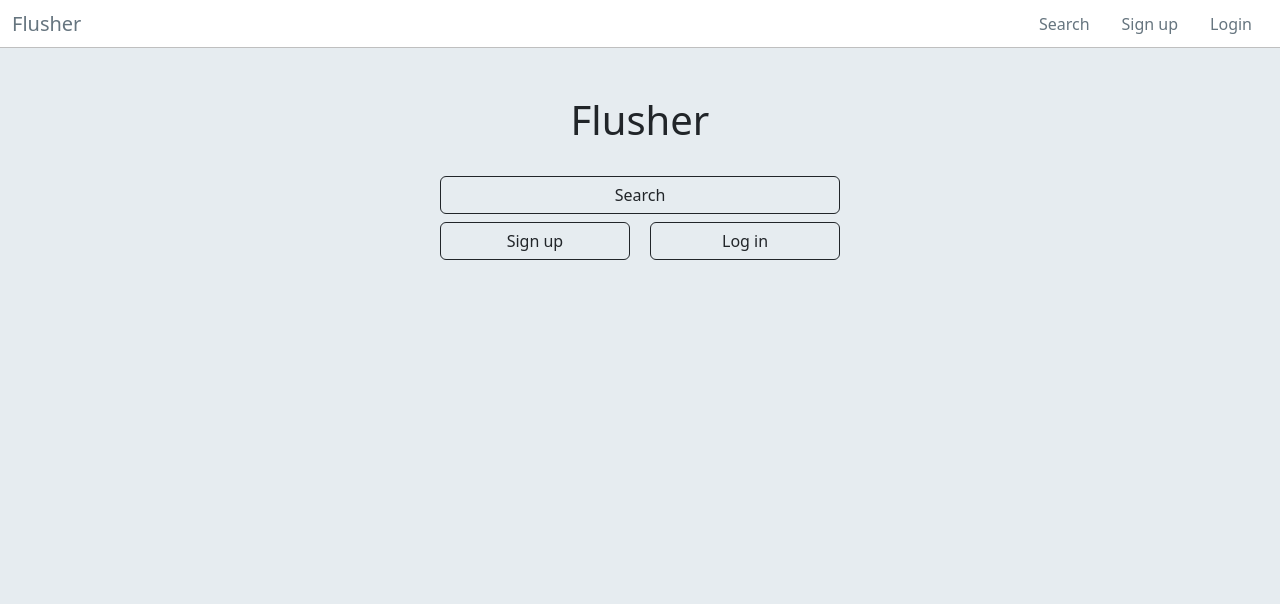
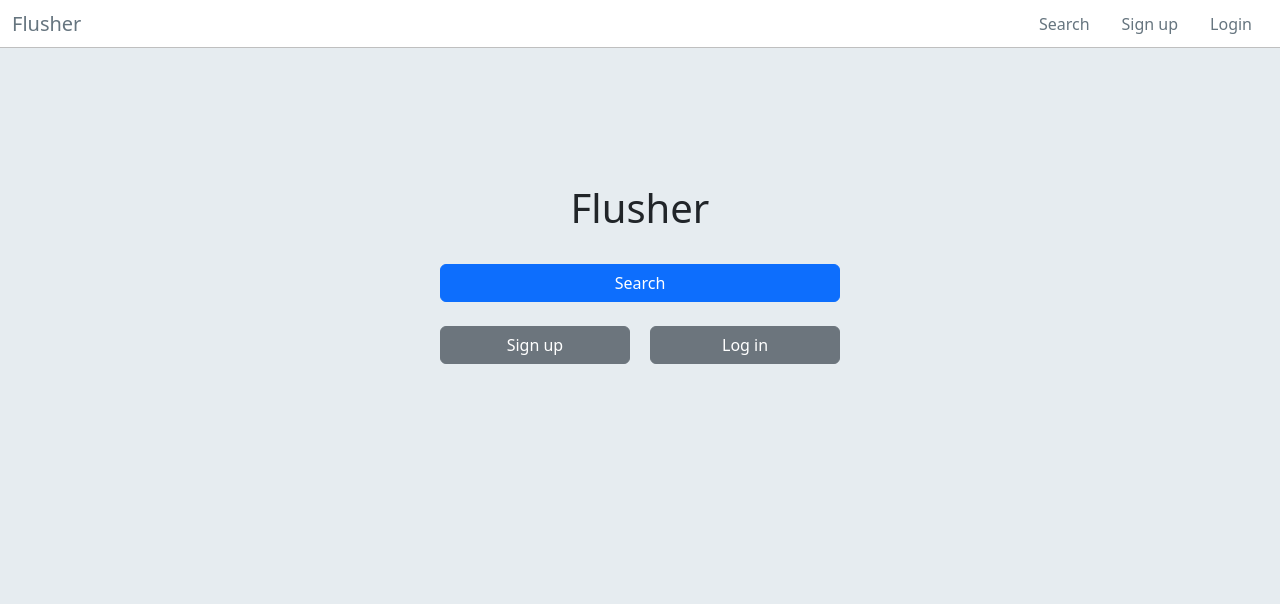
Before and after one commit to mshirk2/capstone-1, a Flask app: page / in a window 1280 px wide. Shown: the top 604 px of the page. Run offline with Flask 2, Linux system fonts and the light colour scheme; some libraries are stand-ins or nearby versions.

Commit message:
update login, signin, landing pages; have save search button redirect if not logged in

```diff
--- a/templates/base.html
+++ b/templates/base.html
@@ -54,7 +54,6 @@
           <li class="nav-item">
             <a class="nav-link" href="/logout">Logout</a>
           </li>
-
           {% endif %}
         </ul>
       </div>
--- a/templates/landing.html
+++ b/templates/landing.html
@@ -2,15 +2,18 @@
 {% block content %}
 
  <div class="container">
+  <br>
+  <br>
+  <br>
   <div class="col-lg text-center mt-5">
     <h1>Flusher</h1>
     <br>
-    <a href="/search" class="btn btn-outline-dark" style="width: 400px">Search
+    <a href="/search" class="btn btn-primary mb-3" style="width: 400px">Search
     </a>
     <div class="row">
       <div class="col">
-        <a href="/signup" class="btn btn-outline-dark m-2" style="width: 190px">Sign up</a>
-        <a href="/login" class="btn btn-outline-dark m-2" style="width: 190px">Log in</a>
+        <a href="/signup" class="btn btn-secondary m-2" style="width: 190px">Sign up</a>
+        <a href="/login" class="btn btn-secondary m-2" style="width: 190px">Log in</a>
       </div>
     </div>
     <div class="fixed-bottom" style="height: 80px">
```
Also changed, not shown: templates/search.html (+12 -34 lines), templates/users/login.html (+8 -1 lines), templates/users/signup.html (+9 -2 lines).
